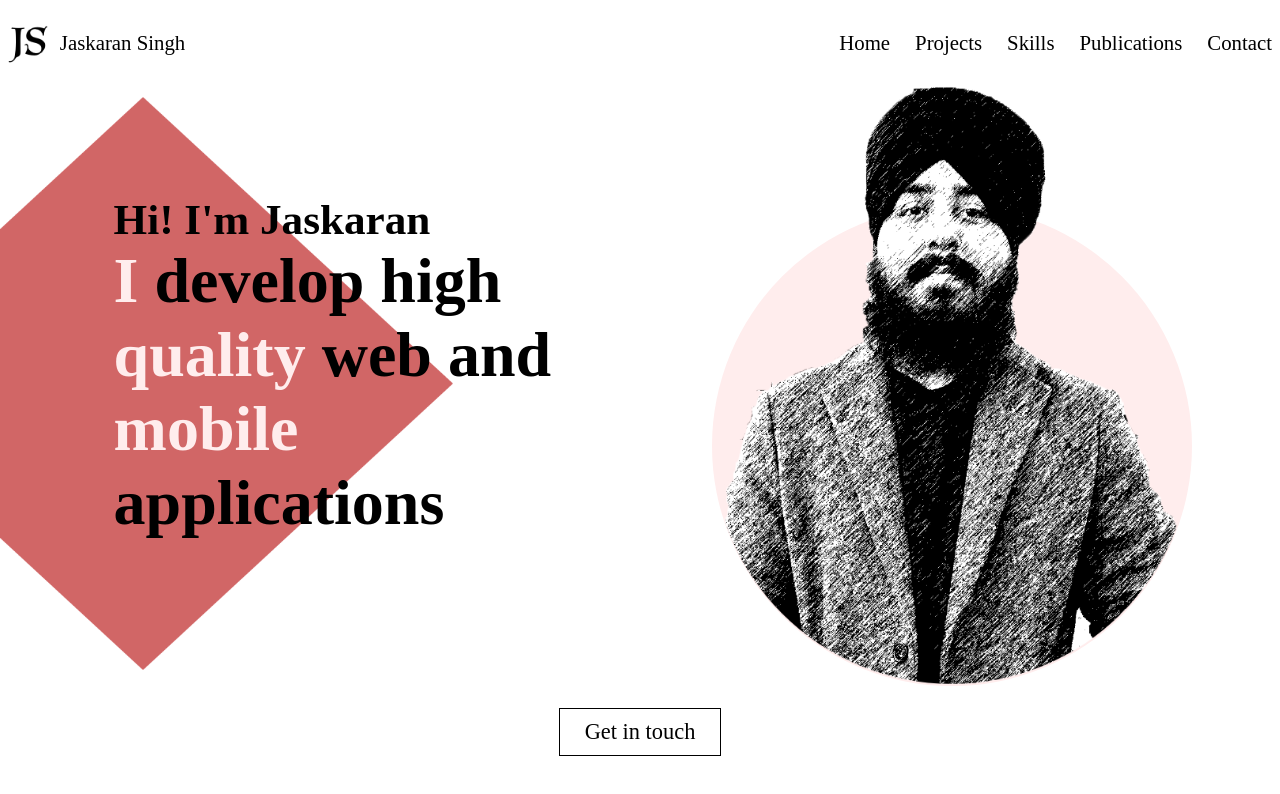
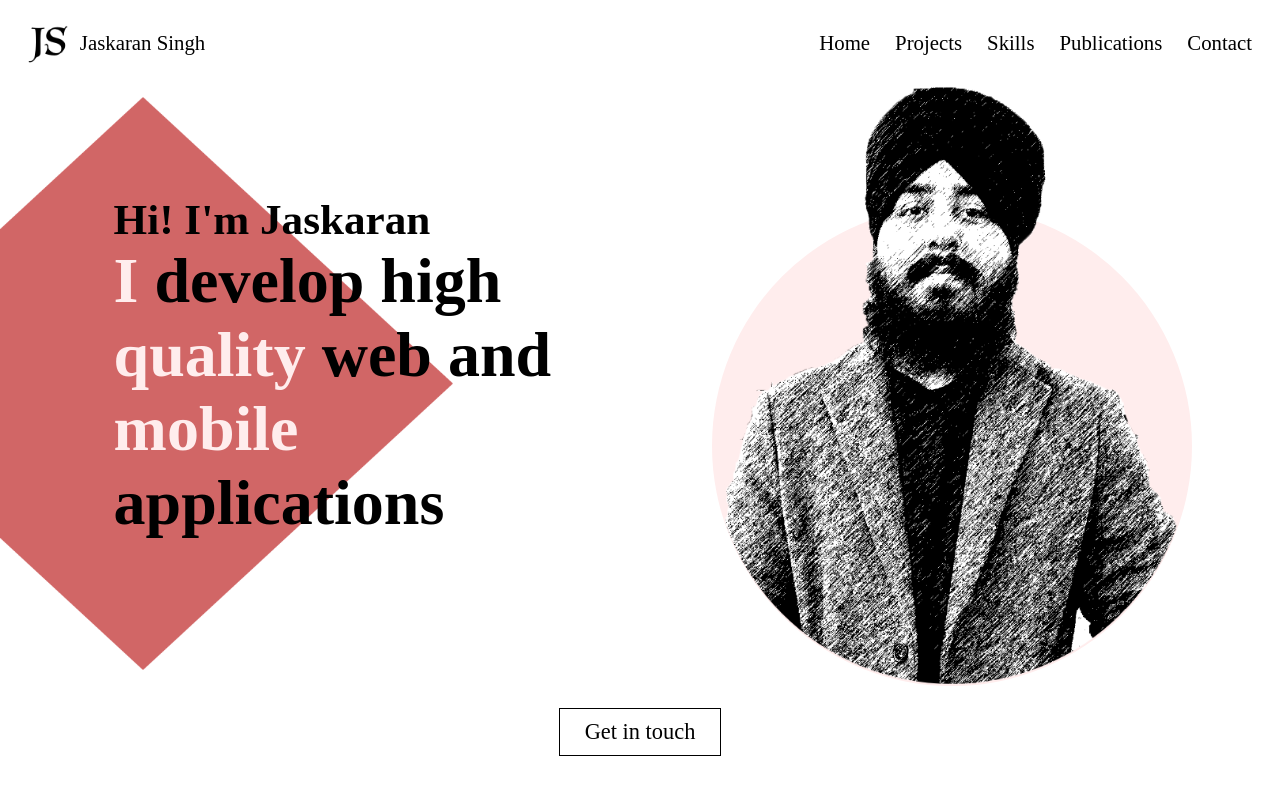
Before and after one commit to TheCoderSingh/thecodersingh-portfolio, a React (Create React App) app: page / in a window 1280 px wide. Shown: the top 794 px of the page. Built offline with nearby package versions, Linux system fonts and the light colour scheme.

Commit message:
Add padding to header

```diff
--- a/src/components/Header.scss
+++ b/src/components/Header.scss
@@ -3,6 +3,7 @@
   height: 70px;
   justify-content: space-between;
   align-items: center;
+  padding: 0 20px 0 20px;
 
   .header-left {
     display: flex;
```
